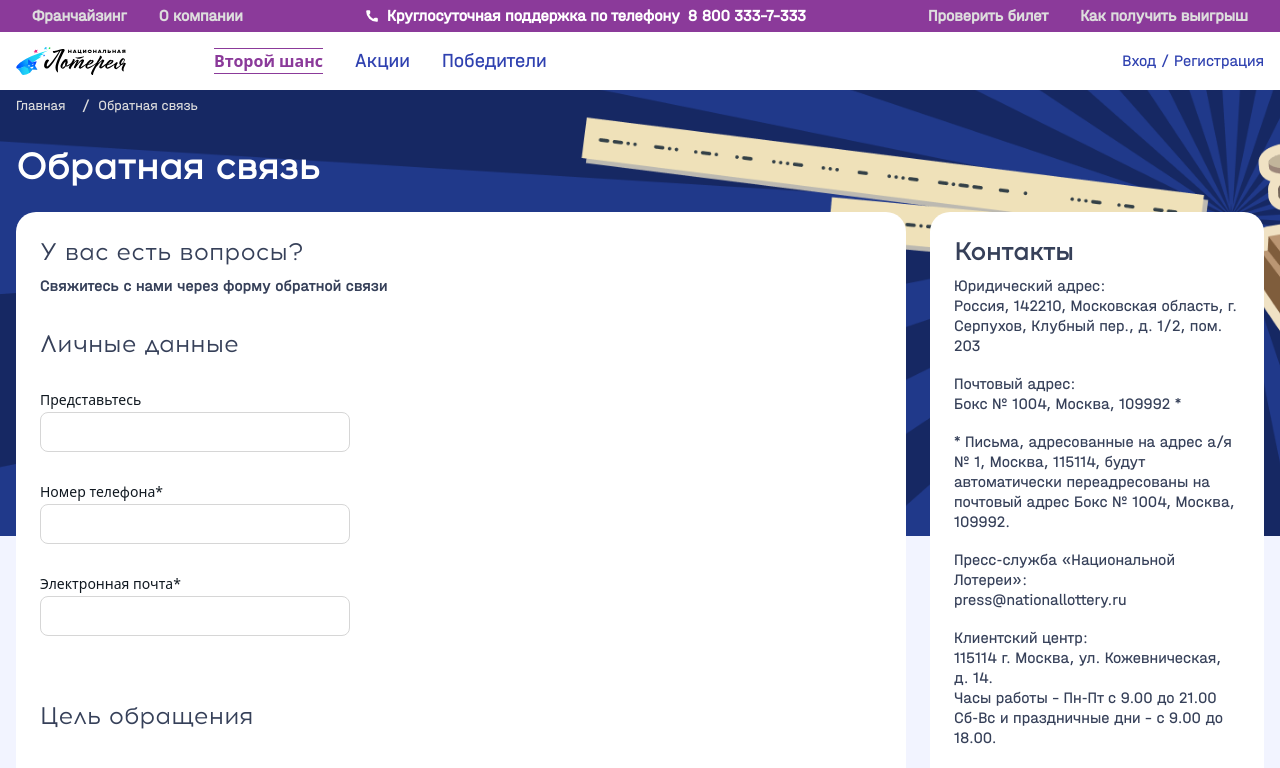
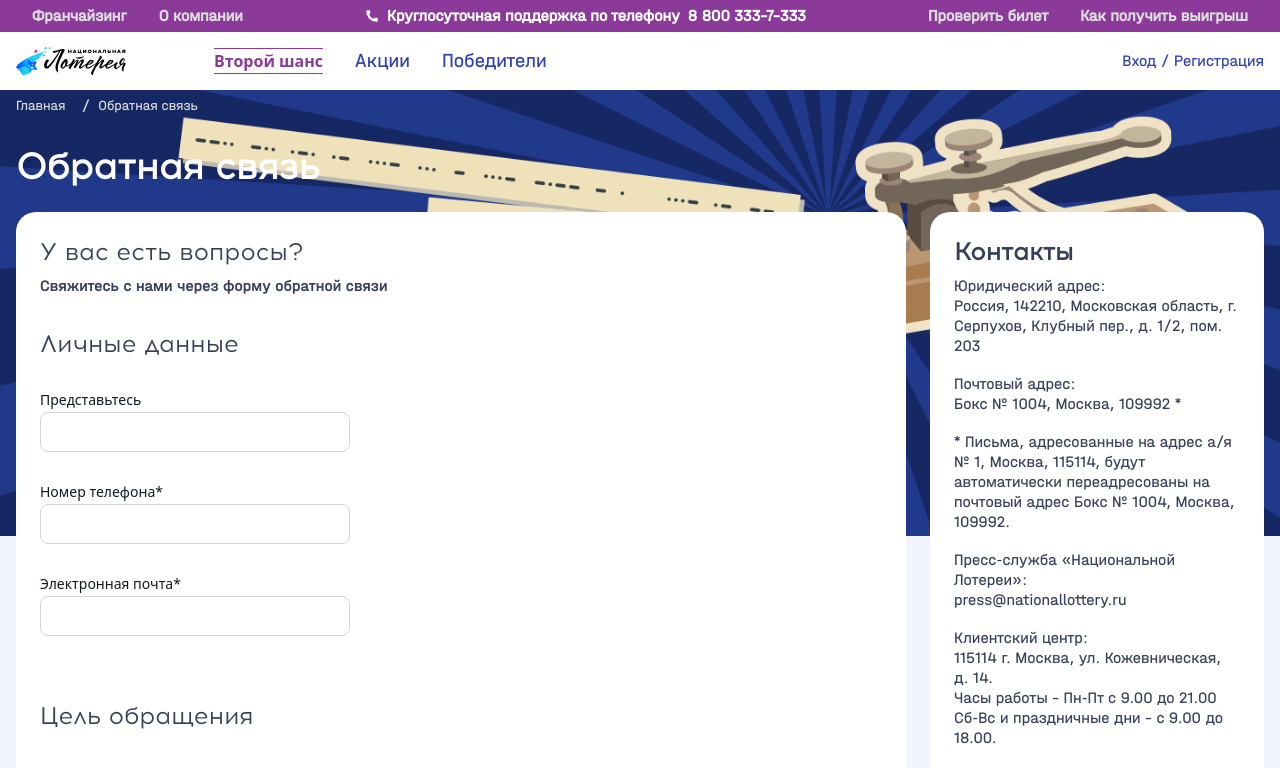
Before and after one commit to toutEstCool/n-loto, a Next.js app: page /feedback in a window 1280 px wide. Shown: the top 768 px of the page. Built offline with nearby package versions, Linux system fonts and the light colour scheme.

Commit message:
fix bg image feedback

```diff
--- a/app/feedback/page.tsx
+++ b/app/feedback/page.tsx
@@ -27,9 +27,8 @@
       <div
         style={{
           backgroundImage: 'url(/images/feedback-bg.png)',
-          backgroundSize: 'cover',
         }}
-        className="w-full h-[450px] absolute top-0 left-0 -z-[1]"
+        className="w-full h-[400px] md:h-[450px] bg-[90%_0%] bg-[cover] md:bg-[cover] absolute top-0 left-0 -z-[1]"
       />
       <Container className="pt-3 mb-6 flex flex-col gap-8 text-white">
         <Breadcrumbs variant="white" items={breadcrumbItems} />
```
